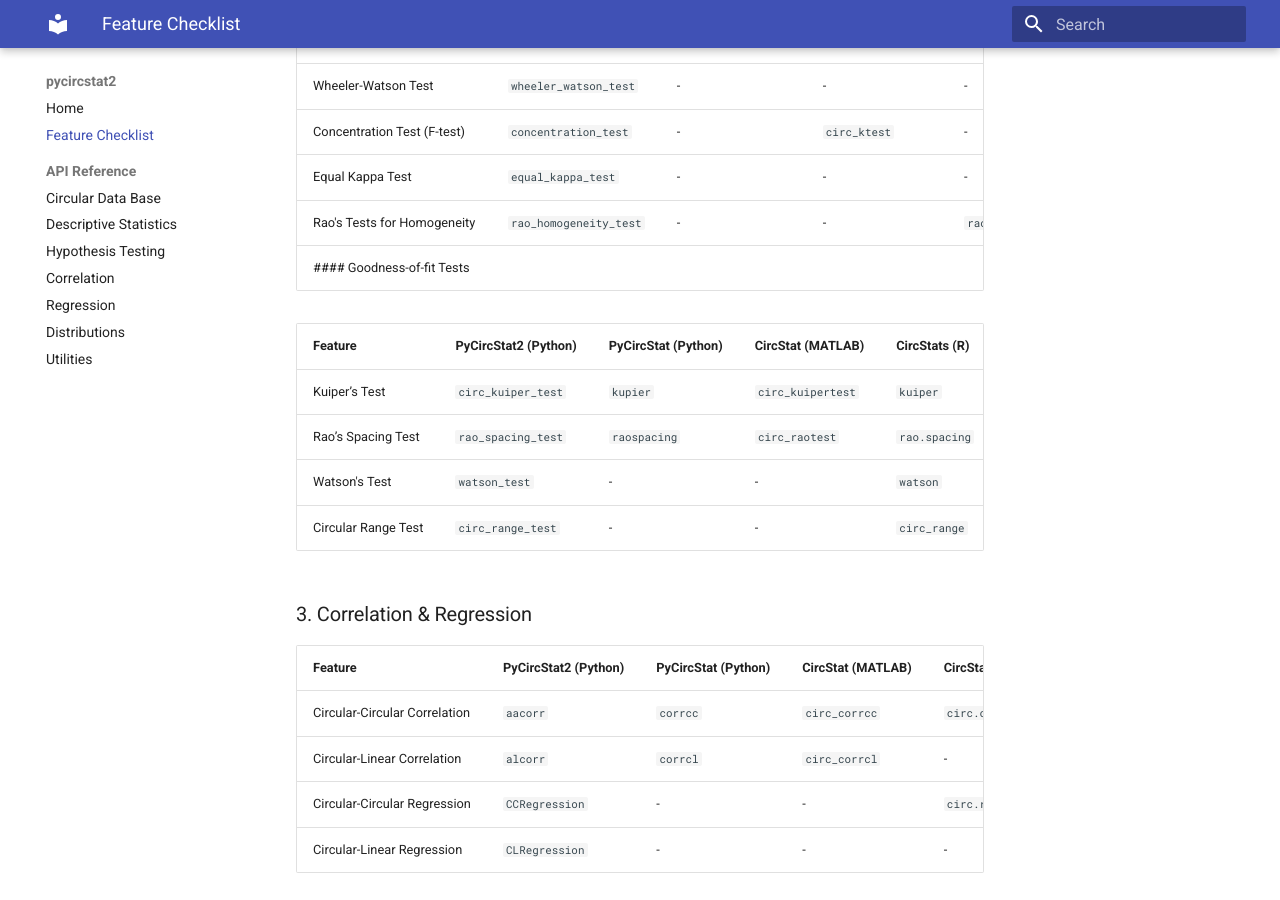
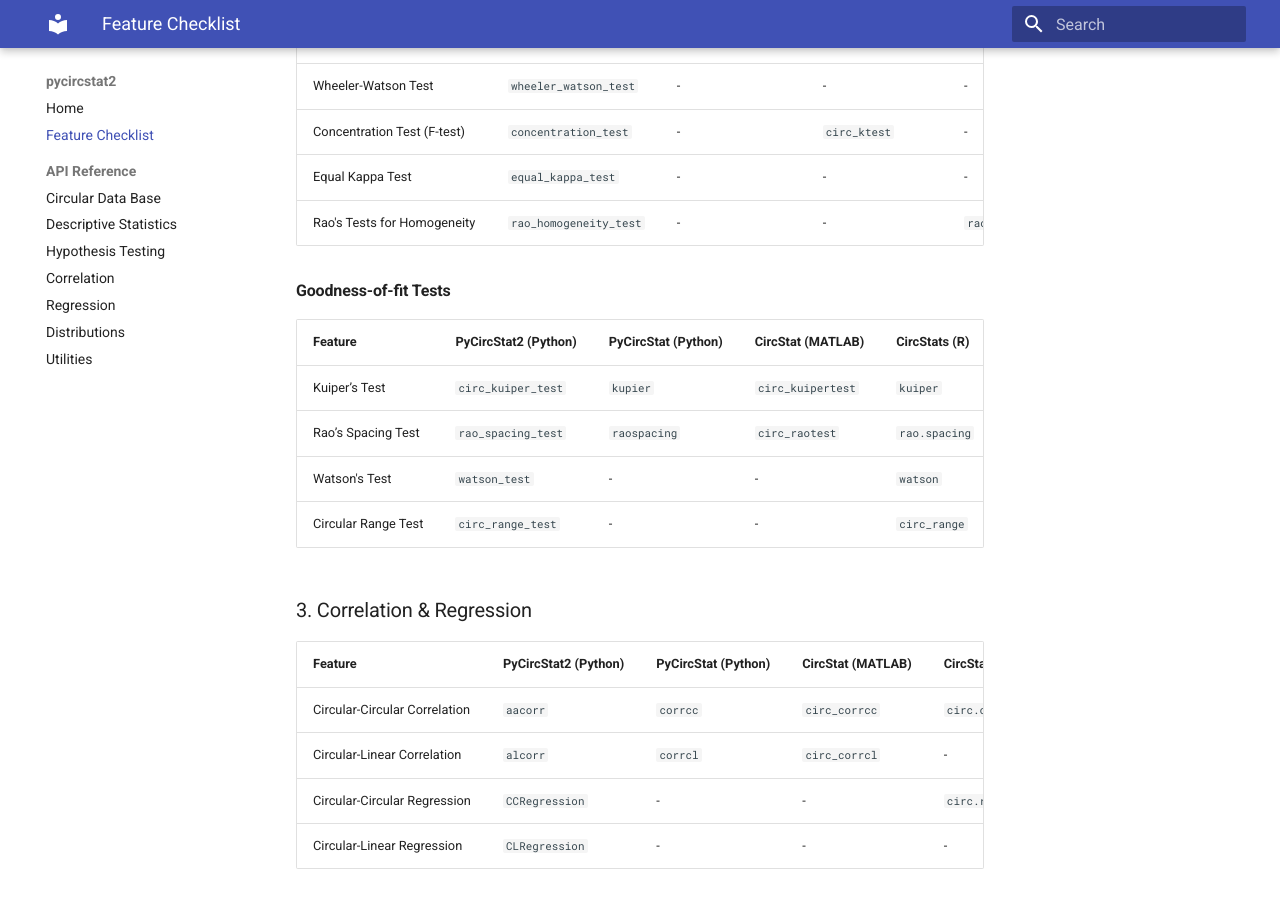
Before and after one commit to circstat/pycircstat2, an MkDocs documentation site: the page built from docs/docs/feature-checklist.md, in a window 1280 px wide and 900 px high, scrolled down 1993 px. Built offline with MkDocs 1.6.1 and Material for MkDocs 9.7.7, drawn with Linux system fonts in a browser that asks for light colours; some of the changed lines change nothing that is shown.

Commit message:
change: feature table

```diff
--- a/docs/docs/feature-checklist.md
+++ b/docs/docs/feature-checklist.md
@@ -55,14 +55,15 @@
 | Concentration Test (F-test)   | `concentration_test`   | -                   | `circ_ktest`      | -                 | -                      |
 | Equal Kappa Test              | `equal_kappa_test`     | -                   | -                 | -                 | `equal.kappa.test`     |
 | Rao's Tests for Homogeneity   | `rao_homogeneity_test` | -                   | -                 | `rao.homogeneity` | `rao.test`             |
+
 #### Goodness-of-fit Tests
 
 | Feature             | PyCircStat2 (Python) | PyCircStat (Python) | CircStat (MATLAB) | CircStats (R) | circular (R)       |
 | ------------------- | -------------------- | ------------------- | ----------------- | ------------- | ------------------ |
 | Kuiper’s Test       | `circ_kuiper_test`   | `kupier`            | `circ_kuipertest` | `kuiper`      | `kuiper.test`      |
 | Rao’s Spacing Test  | `rao_spacing_test`   | `raospacing`        | `circ_raotest`    | `rao.spacing` | `rao.spacing.test` |
-| Watson's Test       | `watson_test`        | -                   | -                 | `watson`      |                    |
-| Circular Range Test | `circ_range_test`    | -                   | -                 | `circ_range`  |                    |
+| Watson's Test       | `watson_test`        | -                   | -                 | `watson`      | `watson.test`      |
+| Circular Range Test | `circ_range_test`    | -                   | -                 | `circ_range`  | `range.circular`   |
 
 
 ### 3. Correlation & Regression
```
